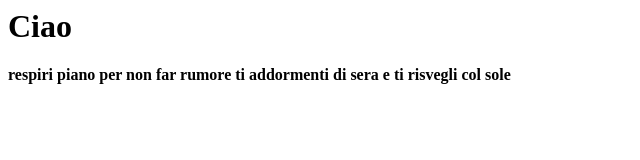
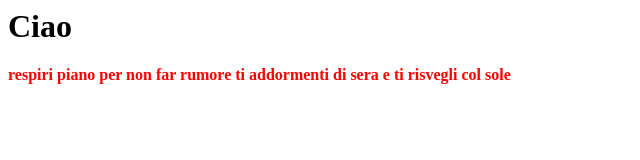
Before and after one commit to Messigoatronaldobleah/bassi-bonfiglio-love.github.io, a plain HTML site: page index.html in a window 1280 px wide. Shown: the whole page, without its empty margins (0-640 px from the left). Drawn offline with Linux system fonts and the light colour scheme.

Commit message:
Update index.html

```diff
--- a/index.html
+++ b/index.html
@@ -1,2 +1,2 @@
 <h1>Ciao</h1>
-<h4><b>respiri piano per non far rumore ti addormenti di sera e ti risvegli col sole</b></h4>
+<h4 style="color:red">respiri piano per non far rumore ti addormenti di sera e ti risvegli col sole</h4>
```
